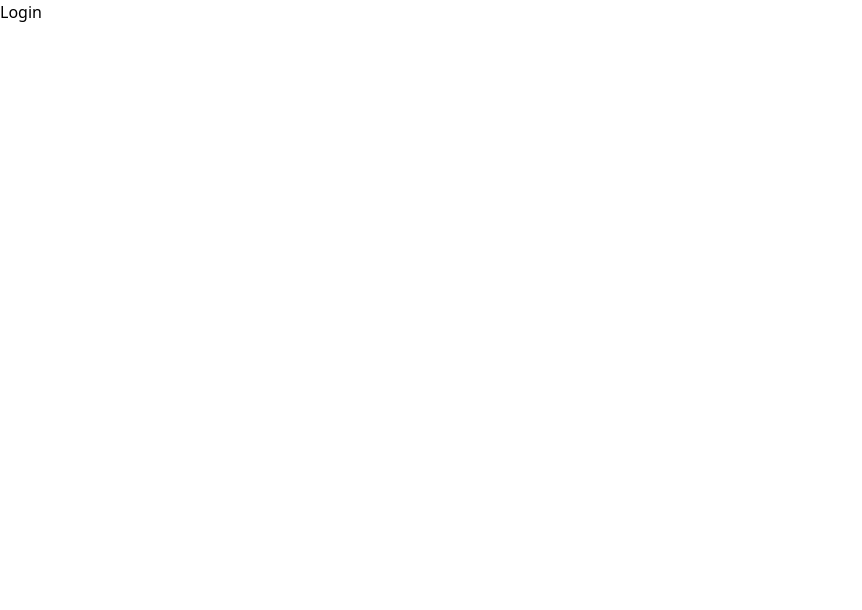
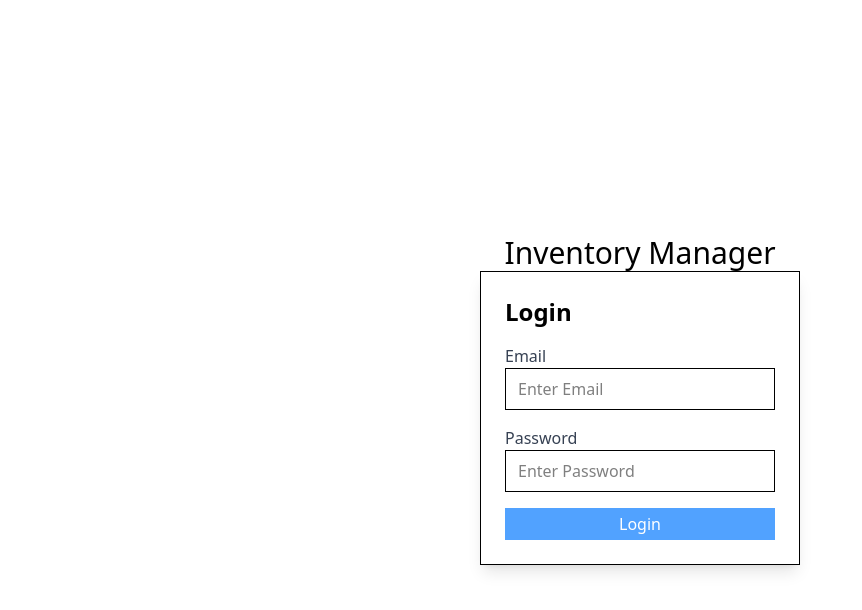
Before and after one commit to MihayFox/expense_tracker_API, a React (Vite) app in the folder frontend/: page /login in a window 1280 px wide. Shown: the top 610 px of the page, without its empty margins (0-862 px from the left). Built offline with nearby package versions, Linux system fonts and the light colour scheme.

Commit message:
Added login page

```diff
--- a/frontend/src/App.jsx
+++ b/frontend/src/App.jsx
@@ -1,6 +1,7 @@
 import './App.css'
 import { BrowserRouter as Router, Routes, Route } from "react-router"
 import Root from "./components/Root"
+import Login from "./pages/Login"
 
 function App() {
   return (
@@ -9,7 +10,7 @@ function App() {
         <Route path="/" element={<Root />} />
         <Route path="/admin/dashboard" element={<h1>Admin dashboard</h1>} />
         <Route path="/user/dashboard" element={<h1>User dashboard</h1>} />
-        <Route path="/login" element={<h1>Login</h1>} />
+        <Route path="/login" element={<Login />} />
       </Routes>
     </Router>
   )
--- /dev/null
+++ b/frontend/src/pages/Login.jsx
@@ -0,0 +1,85 @@
+import React, { useState } from "react"
+import { useAuth } from "../context/AuthContext"
+import { useNavigate } from "react-router"
+import axios from "axios"
+
+const Login = () => {
+    const [email, setEmail] = useState("")
+    const [password, setPassword] = useState("")
+    const [error, setError] = useState(null)
+    const [loading, setLoading] = useState(false)
+    const navigate = useNavigate()
+
+    const { login } = useAuth()
+
+
+    const handleSubmit = async (e) => {
+        e.preventDefault()
+        setLoading(true)
+        setError(null)
+
+        try {
+            const response = axios.post("https://localhost:3000/api/login", {
+                email, password
+            })
+            if (response.data.status) {
+                await login(response.data.user, response.data.token)
+                if (response.data.user === "admin") {
+                    navigate("/admin/dashboard")
+                } else {
+                    navigate("/user/dashboard")
+                }
+            } else {
+                alert(response.data.error)
+            }
+        } catch (err) {
+            setError(err.response.data.message)
+        } finally {
+            setLoading(false)
+        }
+    }
+
+    return (
+        <div className="flex flex-col items-center h-screen justify-center">
+            <h2 className="text-3xl text-black">Inventory Manager</h2>
+            <div className="border shadow-lg p-6 w-80 bg-white">
+                <h2 className="text-2xl font-bold mb-4">Login</h2>
+                {error && (
+                    <div className="bg-red-500 text-red-700 p-2 mb-4 rounded">
+                        {error}
+                    </div>
+                )}
+                <form onSubmit={handleSubmit}>
+                    <div className="mb-4">
+                        <label className="block text-gray-700">Email</label>
+                        <input
+                            type="email"
+                            className="w-full px-3 py-2 border"
+                            name="email"
+                            placeholder="Enter Email"
+                            required
+                            onChange={(e) => setEmail(e.target.value)}
+                        />
+                    </div>
+                    <div className="mb-4">
+                        <label className="block text-gray-700">Password</label>
+                        <input type="password"
+                            className="w-full px-3 py-2 border"
+                            name="password"
+                            placeholder="Enter Password"
+                            required
+                            onChange={(e) => setPassword(e.target.value)}
+                        />
+                    </div>
+                    <button
+                        type="submit"
+                        className="w-full bg-blue-400 text-white py-1">
+                        {loading ? "Loading... " : "Login"}
+                    </button>
+                </form>
+            </div>
+        </div>
+    )
+}
+
+export default Login
```
